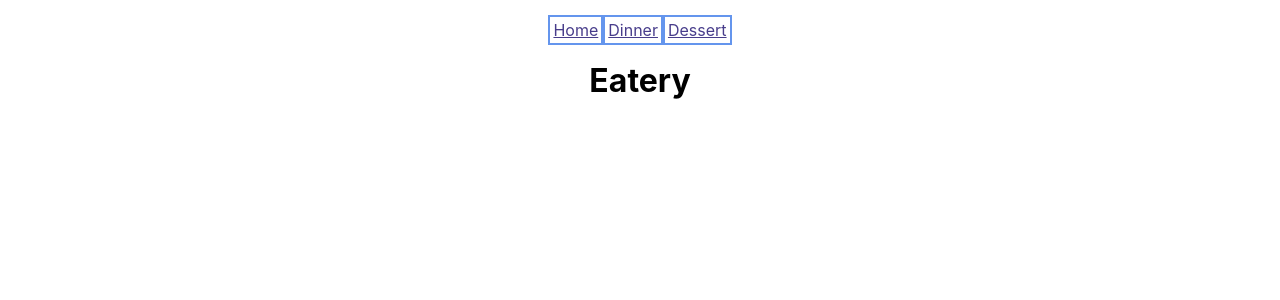
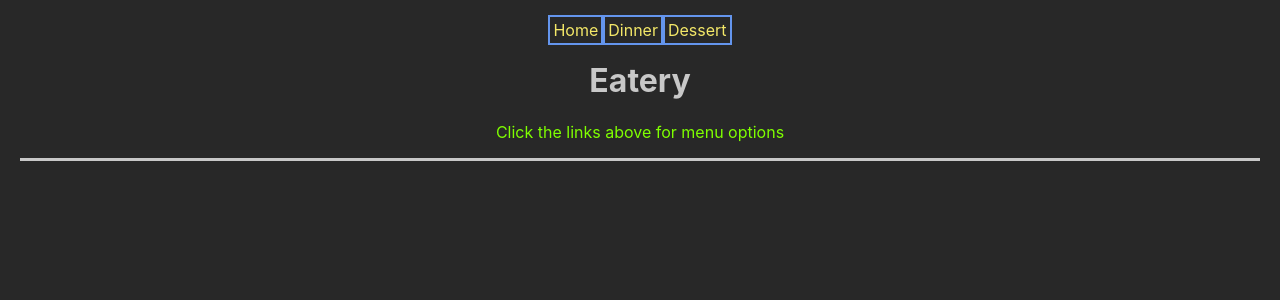
Before and after one commit to Job85/theme_park_front_end, a React (Create React App) app in the folder frontend-app/: page / in a window 1280 px wide. Shown: the top 300 px of the page. Built offline with nearby package versions, Linux system fonts and the light colour scheme.

Commit message:
added css styling. fixed mapping bug

```diff
--- a/frontend-app/src/App.css
+++ b/frontend-app/src/App.css
@@ -1,15 +1,41 @@
+
+body{
+  background: rgb(40,40,40)
+
+}
+
 .Header {
   margin: 20px;
   text-align: center;
+  border-bottom: 3px solid rgb(200,200,200)
 }
 
+h1{
+  color: rgb(200,200,200)
+}
+h2{
+  color: rgb(200,101,63)
+}
 .link {
   margin-top: 20px;
   padding: 3px;
-  border: 2px solid cornflowerblue;
-  color:darkslateblue
+ border: 2px solid cornflowerblue;
+  color:rgb(244, 232, 104)
 }
 
-/* . {
-  background-color: darkgrey;
-} */
+a{
+  color: rgb(200,200,200);
+  text-decoration: none;
+}
+a:hover{
+  color: rgb(200,160,101);
+}
+li {
+  color: rgb(200,160,101);
+  list-style: none;
+  padding: 8px 0 8px 0;
+}
+
+.homeP {
+  color: chartreuse;
+}
--- a/frontend-app/src/components/Header.jsx
+++ b/frontend-app/src/components/Header.jsx
@@ -7,8 +7,8 @@ const Header = () => {
         <header>
             <nav>
                 <Link to="/" className='link'>Home</Link>
-                <Link to="./Dinner" className='link'>Dinner</Link>
-                <Link to="./Desserts" className='link'>Dessert</Link>
+                <Link to="dinner" className='link'>Dinner</Link>
+                <Link to="desserts" className='link'>Dessert</Link>
             </nav>
         </header>
     )
--- a/frontend-app/src/pages/Desserts.js
+++ b/frontend-app/src/pages/Desserts.js
@@ -4,7 +4,7 @@ import axios from 'axios'
 import { BASE_URL } from '../globals'
 
 const Desserts = () => {
-    const [menuDets, setMenuDets] = useState({})
+    const [menuDets, setMenuDets] = useState([])
 
     useEffect(() => {
         const getDesserts = async () => {
@@ -21,7 +21,7 @@ const Desserts = () => {
             <h2>Dessert Menu</h2>
             <div>
                 <ul>
-                    {menuDets.map((element, index) => (
+                    {menuDets.map((element) => (
                         <li>
                             {element.item} ${element.price}
                         </li>
--- a/frontend-app/src/pages/Dinner.js
+++ b/frontend-app/src/pages/Dinner.js
@@ -4,11 +4,11 @@ import axios from 'axios'
 import { BASE_URL } from '../globals'
 
 const Dinner = () => {
-    const [menuDinner, setDinner] = useState({})
+    const [menuDinner, setDinner] = useState([])
 
     useEffect(() => {
         const getDinner = async () => {
-            const res = await axios.get(`${BASE_URL}/Dinner`)
+            const res = await axios.get(`${BASE_URL}/dinner`)
             console.log(res.data)
             setDinner(res.data)
         }
@@ -21,9 +21,9 @@ const Dinner = () => {
             <h2>Dinner Menu</h2>
             <div>
                 <ul>
-                    {menuDinner.map((element, index) => (
+                    {menuDinner.map((element) => (
                         <li>
-                            ${element.price} {element.item}
+                            {element.item} ${element.price}
                         </li>
                     ))}
                 </ul>
--- a/frontend-app/src/pages/Home.js
+++ b/frontend-app/src/pages/Home.js
@@ -13,6 +13,7 @@ function Home() {
         <div className='navbar'>
             <h1>Eatery</h1>
             <div>
+                <p className='homeP'>Click the links above for menu options</p>
             </div>
         </div>
     )
```
